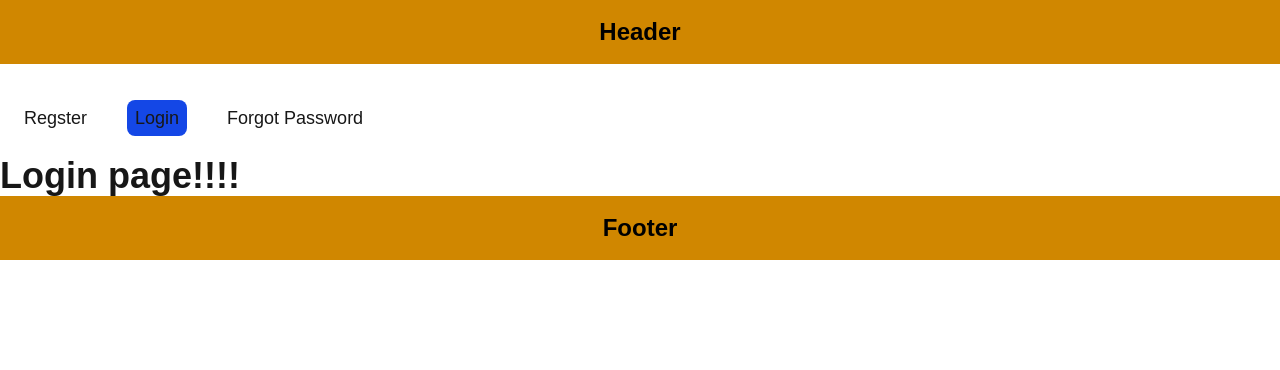
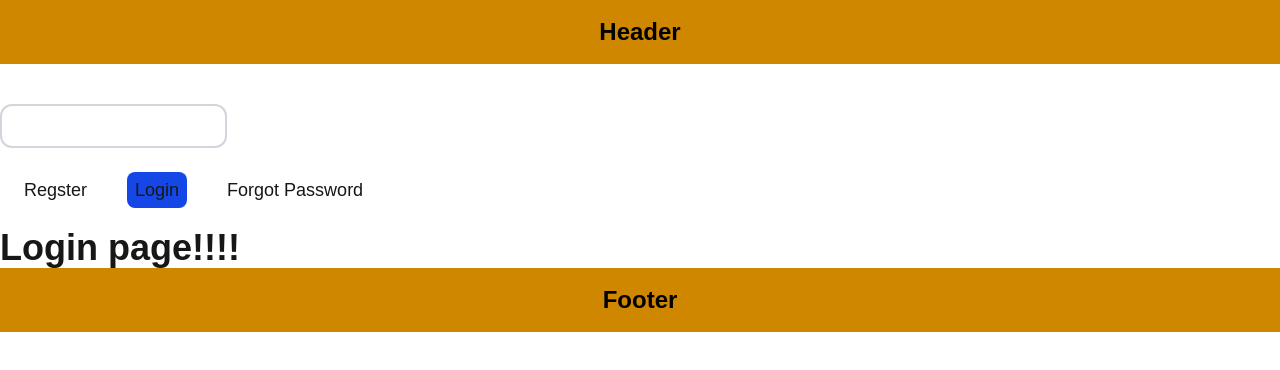
Before and after one commit to AmithBV0606/NextJs-Part-2, a Next.js app: page /login in a window 1280 px wide. Shown: the top 370 px of the page. Built offline with nearby package versions, Linux system fonts and the light colour scheme.

Commit message:
Studied about templates.

```diff
--- a/app/(auth)/layout.tsx
+++ b/app/(auth)/layout.tsx
@@ -2,6 +2,7 @@
 
 import Link from "next/link";
 import { usePathname } from "next/navigation";
+import { useState } from "react";
 
 const navLinks = [
   { name: "Regster", href: "/register" },
@@ -15,10 +16,20 @@ export default function AuthLayoutLayout({
   children: React.ReactNode;
 }>) {
   const pathname = usePathname();
-  console.log(pathname)
+  // console.log(pathname)
+  const [input, setInput] = useState("");
 
   return (
     <div className="space-y-7 mt-10">
+      <div>
+        <input
+          type="text"
+          onChange={(e) => setInput(e.target.value)}
+          value={input}
+          className="border-2 border-gray-300 p-2 rounded-xl text-white outline-none"
+        />
+      </div>
+
       {navLinks.map((link) => {
         const isActive =
           pathname === link.href ||
```
Also changed, not shown: 1 other file (tests, documents, lock files or other folders).
